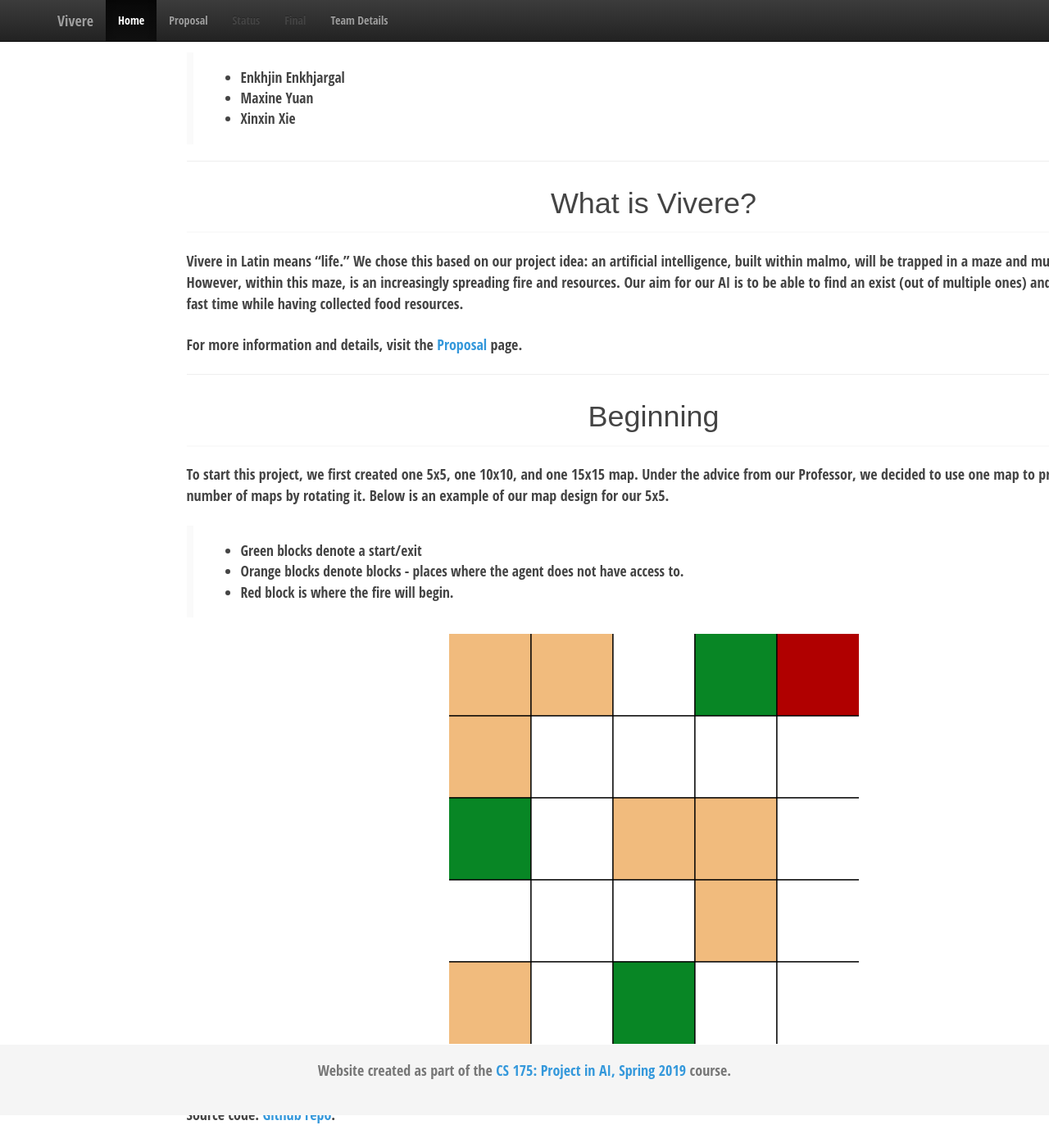
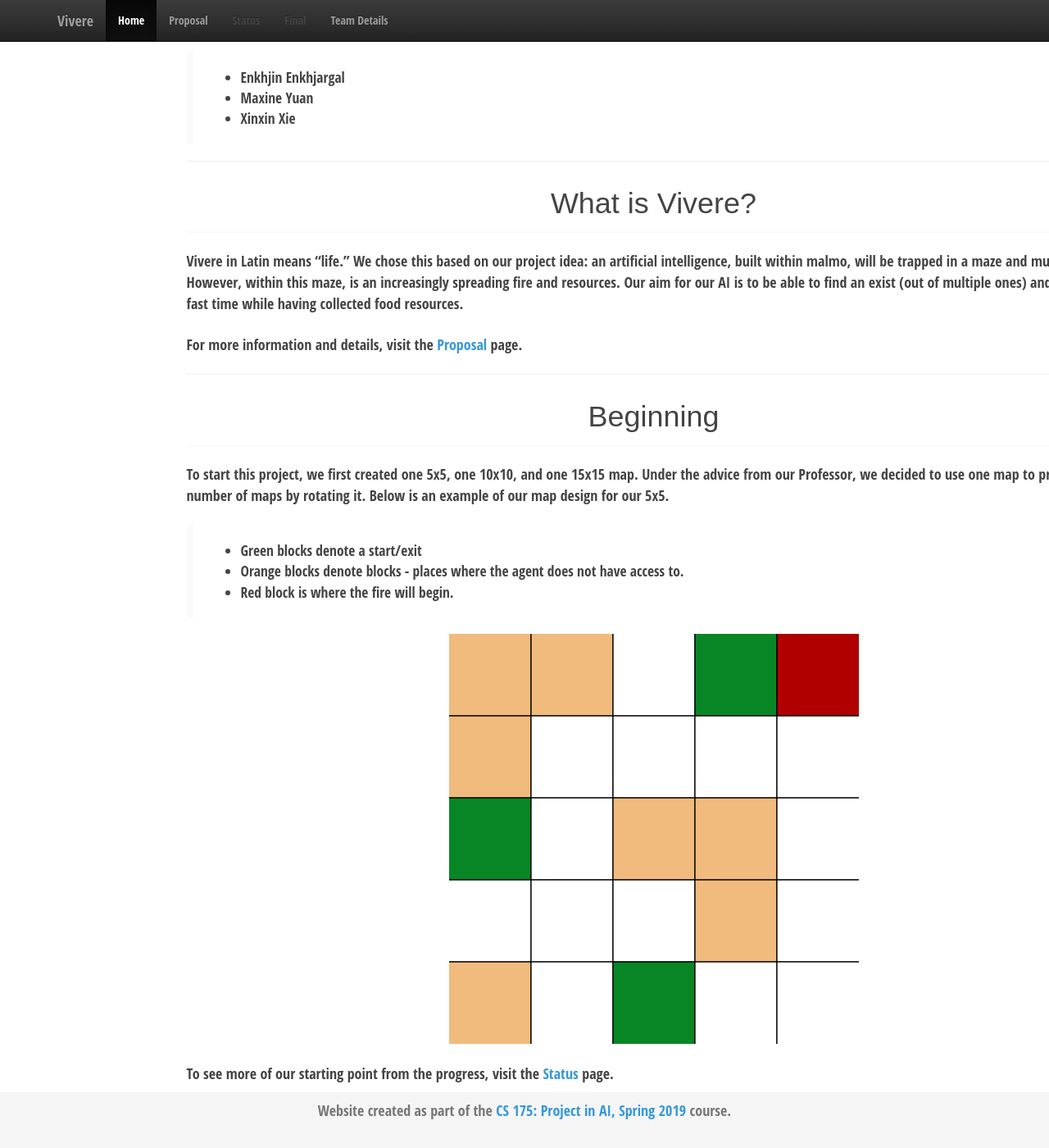
Before and after one commit to Enhjin/Vivere, a Jekyll site: the page built from docs/index.md, in a window 1280 px wide and 1400 px high, scrolled down 573 px. Shown: the whole window at 82% size. Built offline with Jekyll 4.4.1, drawn with Linux system fonts in a browser that asks for light colours.

Commit message:
Update custom.css

```diff
--- a/docs/css/custom.css
+++ b/docs/css/custom.css
@@ -13,14 +13,13 @@ body {
   right: 0;
   bottom: 0;
   left: 0;
-  padding: 1rem;
+  padding: 0.5rem;
   width: 100%;
   /* Set the fixed height of the footer here */
   min-height: 40px;
   background-color: #f5f5f5;
   margin-left: auto;
   margin-right: auto;
-  margin-bottom: 40px;
   text-align: center;
 }
 
```
